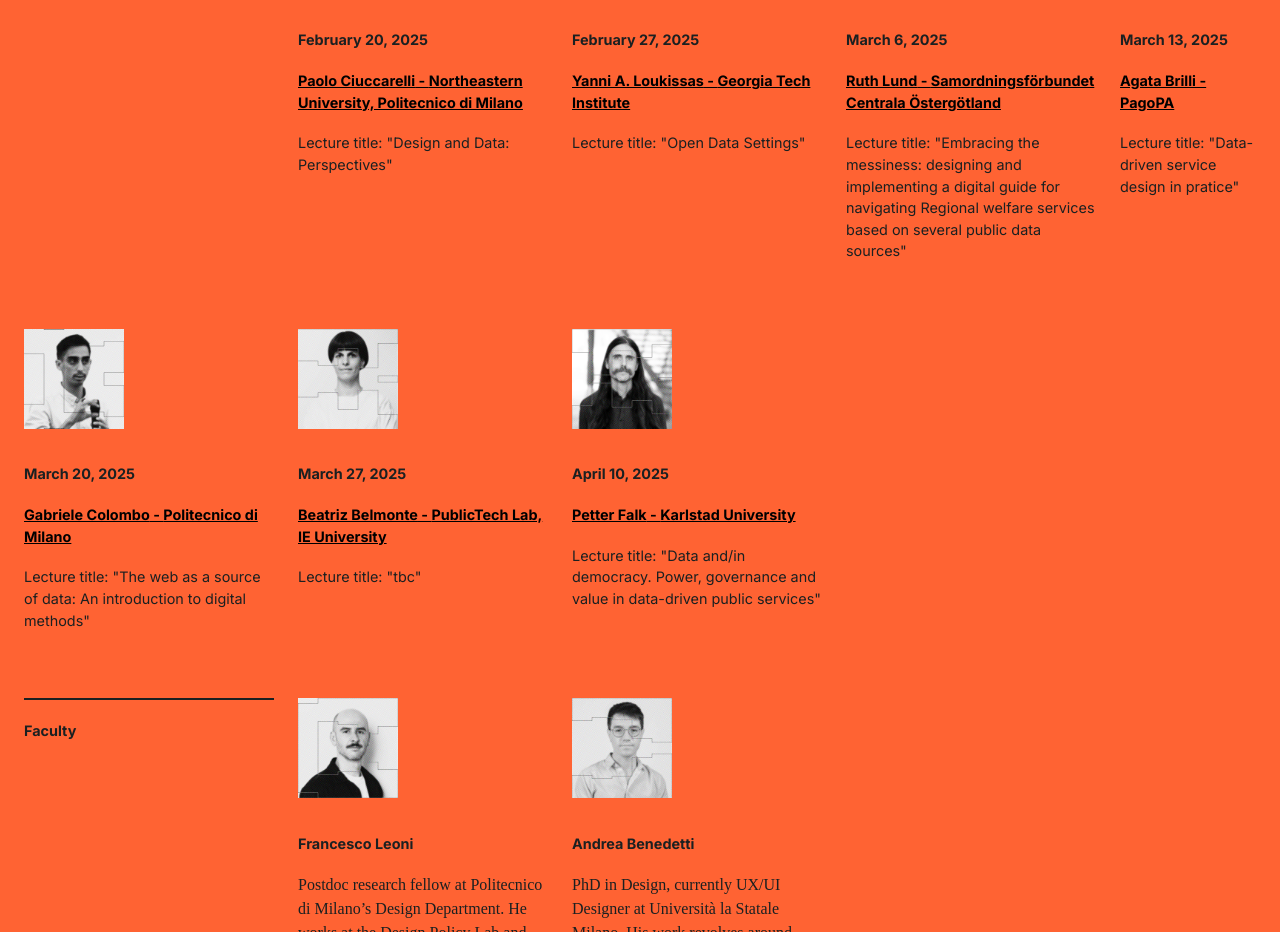
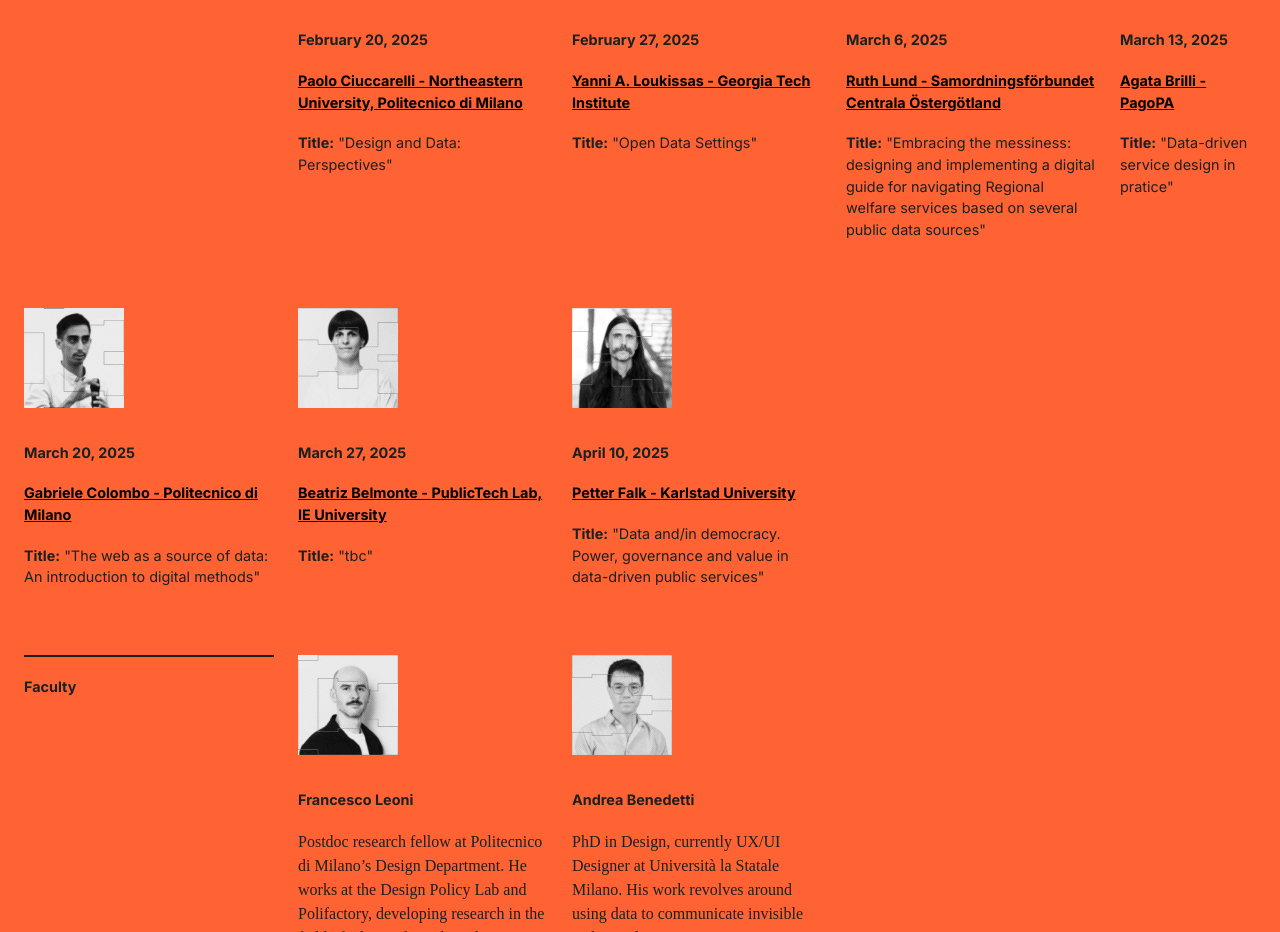
Before and after one commit to dataservicedesign/syllabus, a Next.js app: page /syllabus/ in a window 1280 px wide. Shown: the part 2740-3672 px from the top of the page. Built offline with nearby package versions, Linux system fonts and the light colour scheme; a web font is replaced by a local one.

Commit message:
Update index.js

```diff
--- a/pages/index.js
+++ b/pages/index.js
@@ -124,7 +124,7 @@ export default function Home({ allPostsData, allCourseData }) {
         <div style={{ width: "100px"}}><Zoom classDialog={"custom-zoom"}><img src={`/syllabus/seminars/${s.id}.png`} style={{width: "100%", marginBottom: "0.5rem"}}/></Zoom></div>
         <h4>{formattedDates[index]}</h4>
         <h4><Link href={`seminars/${s.id}`}>{s.name} -  {s.affiliation}</Link></h4>
-        <h4 style={{ fontWeight: "400" }}>Lecture title: {s.title ? `"${s.title}"` : null}</h4></div>
+        <h4 style={{ fontWeight: "400" }}><b>Title:</b> {s.title ? `"${s.title}"` : null}</h4></div>
       ))}
       <div style={{ gridColumnStart: 1, borderTop: "2px solid #1b2021" }}>
       <h4>Faculty</h4>
```
